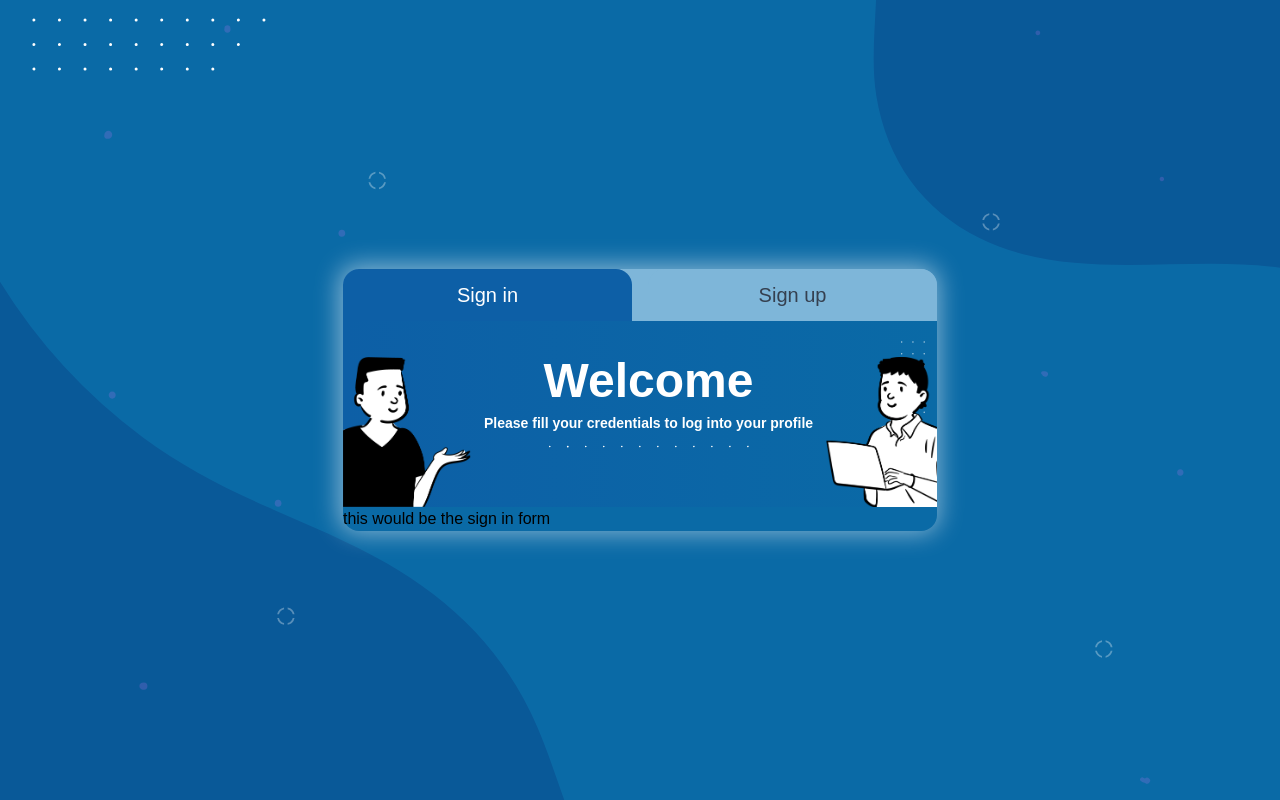
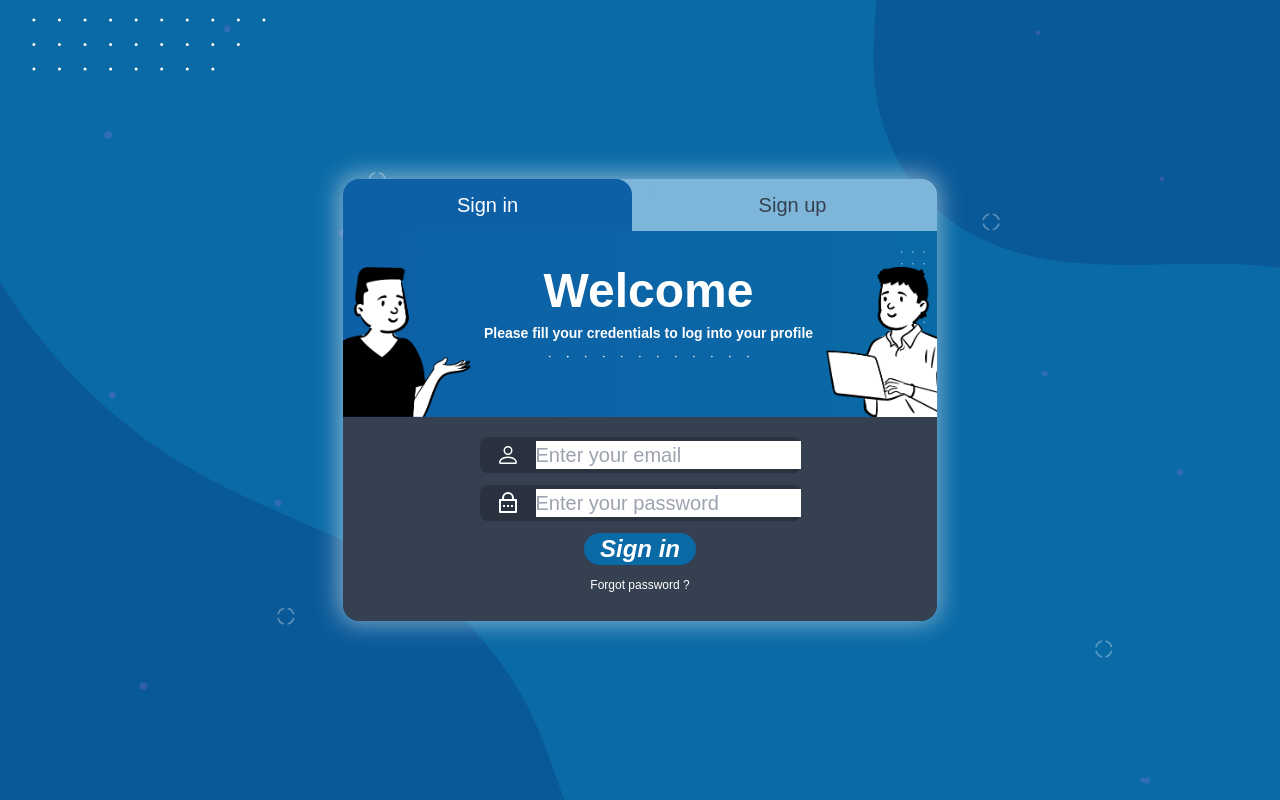
Before and after one commit to codePassion-dot/reasoner-web-client, a Next.js app: page / in a window 1280 px wide. Built offline with nearby package versions, Linux system fonts and the light colour scheme.

Commit message:
feat(auth): add generic form component to reuse it for the auth module
Co-authored-by: hrivera7777 <hrivera@unal.edu.co>

```diff
--- /dev/null
+++ b/components/AuthFormGeneric.tsx
@@ -0,0 +1,69 @@
+import { ErrorMessage, Field, Form, Formik } from "formik";
+import Link from "next/link";
+import AuthFormInput from "./AuthFormInput";
+
+interface AuthField {
+  name: string;
+  placeholder: string;
+  icon: React.ReactNode;
+  type: string;
+  htmlFor: string;
+}
+
+interface Props<T> {
+  validationSchema: T;
+  fields: AuthField[];
+  buttonText: string;
+}
+
+const AuthFormGeneric = <T extends unknown>({
+  validationSchema,
+  fields,
+  buttonText,
+}: Props<T>) => {
+  return (
+    <Formik
+      initialValues={{ email: "", password: "" }}
+      validationSchema={validationSchema}
+      onSubmit={(values, { setSubmitting }) => {
+        setTimeout(() => {
+          alert(JSON.stringify(values, null, 2));
+          setSubmitting(false);
+        }, 400);
+      }}
+    >
+      {({ isSubmitting }) => (
+        <Form className="grid place-items-center pt-5 pb-7 rounded-b-2xl bg-cloud-burst">
+          <div className="flex flex-col gap-3 w-fit">
+            {fields.map(({ name, ...rest }: AuthField) => (
+              <div key={name} className="flex flex-col">
+                <Field as={AuthFormInput} {...rest} name={name} />
+                <ErrorMessage
+                  className="text-white"
+                  name={name}
+                  component="div"
+                />
+              </div>
+            ))}
+            <button
+              type="submit"
+              disabled={isSubmitting}
+              className="self-center px-4 rounded-3xl w-fit bg-cerulean"
+            >
+              <h3 className="text-2xl italic font-bold text-white">
+                {buttonText}
+              </h3>
+            </button>
+            <Link href="/">
+              <span className="self-center text-xs font-medium text-white">
+                Forgot password ?
+              </span>
+            </Link>
+          </div>
+        </Form>
+      )}
+    </Formik>
+  );
+};
+
+export default AuthFormGeneric;
--- a/components/AuthFormInput.tsx
+++ b/components/AuthFormInput.tsx
@@ -6,7 +6,6 @@ interface Props {
   placeholder?: string;
   htmlFor: string;
   icon: React.ReactNode;
-  humanText: string;
 }
 
 const AuthFormInput: FC<Props> = (props) => {
--- a/components/AuthFormSignUp.tsx
+++ /dev/null
@@ -1,110 +0,0 @@
-import { ErrorMessage, Field, Form, Formik } from "formik";
-import Link from "next/link";
-import { FC } from "react";
-import { BsPerson } from "react-icons/bs";
-import { RiLockPasswordLine } from "react-icons/ri";
-import * as Yup from "yup";
-import { CONSTANTS } from "../constants";
-import AuthFormInput from "./AuthFormInput";
-
-const AuthFormSignUp: FC = () => {
-  const validationSchema = Yup.object().shape({
-    email: Yup.string().email("Invalid email").required("Required"),
-    password: Yup.string()
-      .min(8, "Too short")
-      .max(14, "Too long")
-      .test(
-        "password",
-        "Password must contain at least one uppercase",
-        (value) => typeof value === "string" && /[A-Z]/.test(value)
-      )
-      .test(
-        "password",
-        "Password must contain at least one lowercase",
-        (value) => typeof value === "string" && /[a-z]/.test(value)
-      )
-      .test(
-        "password",
-        "Password must contain at least one special character",
-        (value) =>
-          typeof value === "string" &&
-          /[!@#$%^&*()_+\-=\[\]{};':"\\|,.<>\/?]/.test(value)
-      )
-      .required("Required"),
-    confirmPassword: Yup.string()
-      .oneOf([Yup.ref("password"), null], "Passwords must match")
-      .required("Required"),
-  });
-  const fields = [
-    {
-      name: "email",
-      humanText: "Email",
-      placeholder: "Enter your email",
-      icon: <BsPerson className="text-2xl text-white" />,
-      type: "email",
-      htmlFor: "email",
-    },
-    {
-      name: "password",
-      humanText: "Password",
-      placeholder: "Enter your password",
-      icon: <RiLockPasswordLine className="text-2xl text-white" />,
-      type: "password",
-      htmlFor: "password",
-    },
-    {
-      name: "confirmPassword",
-      humanText: "Confirm Password",
-      placeholder: "Confirm your password",
-      icon: <RiLockPasswordLine className="text-2xl text-white" />,
-      type: "password",
-      htmlFor: "confirmPassword",
-    },
-  ];
-
-  return (
-    <Formik
-      initialValues={{ email: "", password: "" }}
-      validationSchema={validationSchema}
-      onSubmit={(values, { setSubmitting }) => {
-        setTimeout(() => {
-          alert(JSON.stringify(values, null, 2));
-          setSubmitting(false);
-        }, 400);
-      }}
-    >
-      {({ isSubmitting }) => (
-        <Form className="grid place-items-center pt-5 pb-7 rounded-b-2xl bg-cloud-burst">
-          <div className="flex flex-col gap-3 w-fit">
-            {fields.map(({ name, ...rest }) => (
-              <div key={name} className="flex flex-col">
-                <Field as={AuthFormInput} {...rest} name={name} />
-                <ErrorMessage
-                  className="text-white"
-                  name={name}
-                  component="div"
-                />
-              </div>
-            ))}
-            <button
-              type="submit"
-              disabled={isSubmitting}
-              className="self-center px-4 rounded-3xl w-fit bg-cerulean"
-            >
-              <h3 className="text-2xl italic font-bold text-white">
-                {CONSTANTS.tabsTexts[1]}
-              </h3>
-            </button>
-            <Link href="/">
-              <span className="self-center text-xs font-medium text-white">
-                Forgot password ?
-              </span>
-            </Link>
-          </div>
-        </Form>
-      )}
-    </Formik>
-  );
-};
-
-export default AuthFormSignUp;
--- a/constants.ts
+++ b/constants.ts
@@ -1,3 +1,3 @@
 export const CONSTANTS = {
-  tabsTexts: ["Sign in", "Sign up"],
+  authText: ["Sign in", "Sign up"],
 };
--- a/pages/index.tsx
+++ b/pages/index.tsx
@@ -5,13 +5,72 @@ import Image from "next/image";
 import { useRouter } from "next/router";
 import { Fragment, useEffect, useState } from "react";
 import slugify from "slugify";
-import AuthFormSignUp from "../components/AuthFormSignUp";
 import AuthHeader from "../components/AuthHeader";
 import { CONSTANTS } from "../constants";
+import * as Yup from "yup";
+import { BsPerson } from "react-icons/bs";
+import { RiLockPasswordLine } from "react-icons/ri";
+import AuthFormGeneric from "../components/AuthFormGeneric";
 
 const Home: NextPage = () => {
   const router = useRouter();
   const [tab, setTab] = useState(0);
+  const validationSchemaSignIn = Yup.object().shape({
+    email: Yup.string().email("Invalid email").required("Required"),
+    password: Yup.string()
+      .min(8, "Too short")
+      .max(14, "Too long")
+      .test(
+        "password",
+        "Password must contain at least one uppercase",
+        (value) => typeof value === "string" && /[A-Z]/.test(value)
+      )
+      .test(
+        "password",
+        "Password must contain at least one lowercase",
+        (value) => typeof value === "string" && /[a-z]/.test(value)
+      )
+      .test(
+        "password",
+        "Password must contain at least one special character",
+        (value) =>
+          typeof value === "string" &&
+          /[!@#$%^&*()_+\-=\[\]{};':"\\|,.<>\/?]/.test(value)
+      )
+      .required("Required"),
+  });
+  const validationSchemaSignUp = validationSchemaSignIn.shape({
+    confirmPassword: Yup.string()
+      .oneOf([Yup.ref("password"), null], "Passwords must match")
+      .required("Required"),
+  });
+
+  const signInFields = [
+    {
+      name: "email",
+      placeholder: "Enter your email",
+      icon: <BsPerson className="text-2xl text-white" />,
+      type: "email",
+      htmlFor: "email",
+    },
+    {
+      name: "password",
+      placeholder: "Enter your password",
+      icon: <RiLockPasswordLine className="text-2xl text-white" />,
+      type: "password",
+      htmlFor: "password",
+    },
+  ];
+  const signUpFields = [
+    ...signInFields,
+    {
+      name: "confirmPassword",
+      placeholder: "Confirm your password",
+      icon: <RiLockPasswordLine className="text-2xl text-white" />,
+      type: "password",
+      htmlFor: "confirmPassword",
+    },
+  ];
   useEffect(() => {
     if (router.isReady) {
       if (typeof router.query.auth === "string") {
@@ -19,7 +78,7 @@ const Home: NextPage = () => {
           .toString()
           .replace("-", " ")
           .replace("s", "S");
-        setTab(CONSTANTS.tabsTexts.indexOf(reversedSlug));
+        setTab(CONSTANTS.authText.indexOf(reversedSlug));
       }
     }
   }, [router.isReady, router.query.auth]);
@@ -30,9 +89,9 @@ const Home: NextPage = () => {
         <Tab.Group
           defaultIndex={0}
           selectedIndex={tab}
-          onChange={(index) =>
+          onChange={(index: number) =>
             router.push(
-              `/?auth=${slugify(CONSTANTS.tabsTexts[index], { lower: true })}`,
+              `/?auth=${slugify(CONSTANTS.authText[index], { lower: true })}`,
               undefined,
               {
                 shallow: true,
@@ -41,14 +100,14 @@ const Home: NextPage = () => {
           }
         >
           <Tab.List className="flex gap-4 justify-center items-center rounded-tl-2xl rounded-tr-2xl bg-seagull">
-            {CONSTANTS.tabsTexts.map((text, index) => (
+            {CONSTANTS.authText.map((text, index) => (
               <Tab key={index} as={Fragment}>
                 {({ selected }) => (
                   <span
                     className={
                       selected
-                        ? "bg-denim outline-none text-center text-white text-xl font-medium basis-1/2 py-3 px-16  rounded-t-2xl"
-                        : "bg-seagull text-center text-cloud-burst text-xl basis-1/2  font-medium px-16 py-3  rounded-t-2xl"
+                        ? "bg-denim cursor-pointer outline-none text-center text-white text-xl font-medium basis-1/2 py-3 px-16  rounded-t-2xl"
+                        : "bg-seagull cursor-pointer text-center text-cloud-burst text-xl basis-1/2  font-medium px-16 py-3  rounded-t-2xl"
                     }
                   >
                     {text}
@@ -63,7 +122,11 @@ const Home: NextPage = () => {
                 title="Welcome"
                 description="Please fill your credentials to log into your profile"
               >
-                <div>this would be the sign in form</div>
+                <AuthFormGeneric
+                  fields={signInFields}
+                  validationSchema={validationSchemaSignIn}
+                  buttonText={CONSTANTS.authText[0]}
+                />
               </AuthHeader>
             </Tab.Panel>
             <Tab.Panel>
@@ -71,7 +134,11 @@ const Home: NextPage = () => {
                 title="Get Started"
                 description="Join us filling the next form to create your account"
               >
-                <AuthFormSignUp />
+                <AuthFormGeneric
+                  fields={signUpFields}
+                  validationSchema={validationSchemaSignUp}
+                  buttonText={CONSTANTS.authText[1]}
+                />
               </AuthHeader>
             </Tab.Panel>
           </Tab.Panels>
```
Also changed, not shown: components/AuthFormSignIn.tsx (deleted).
